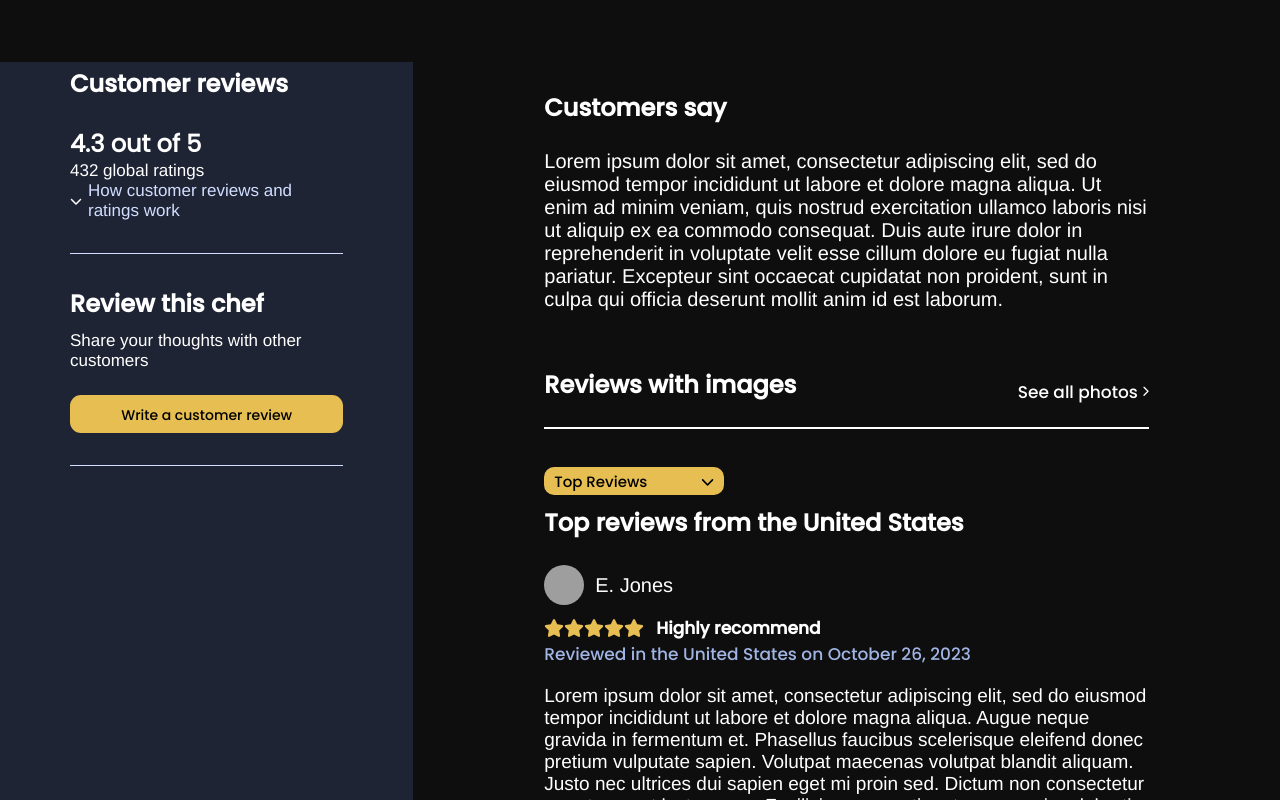
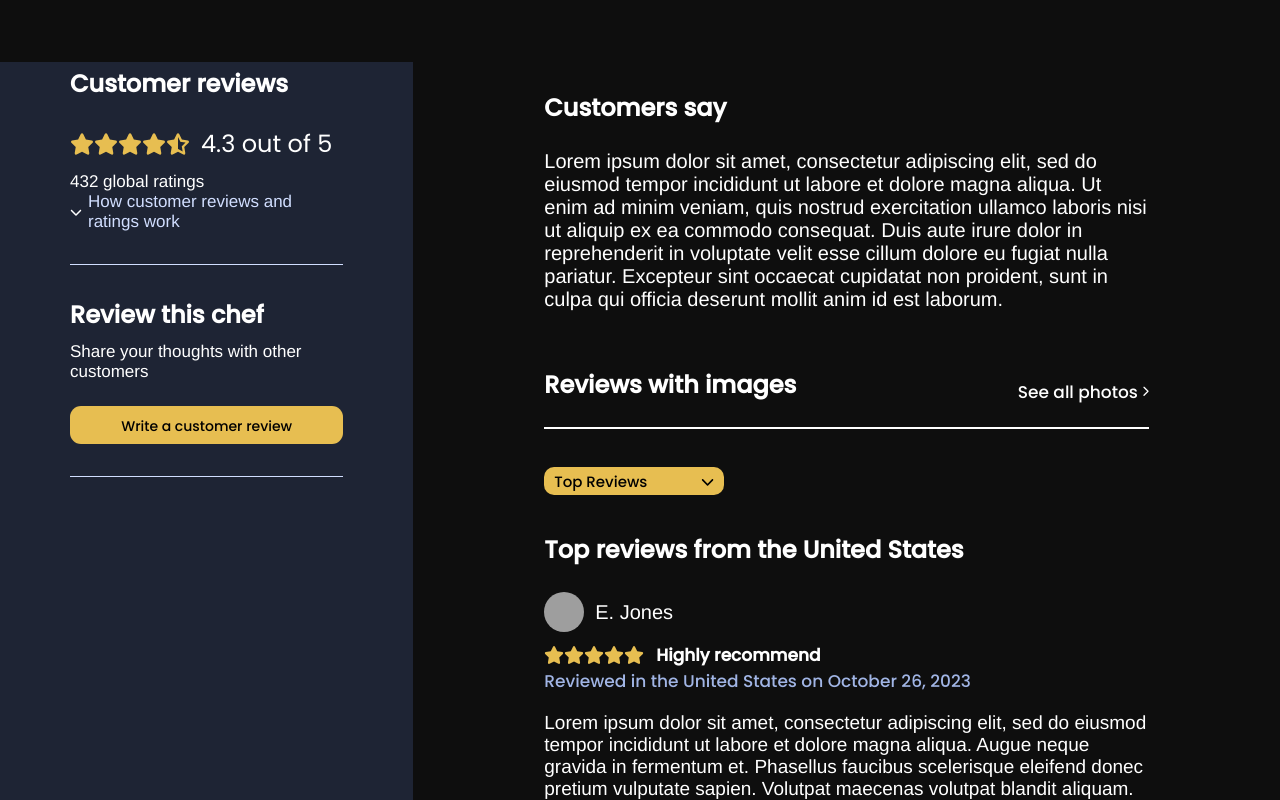
Before and after one commit to madelinegit/Gastron-Guru, a React (Vite) app: page / in a window 1280 px wide. Shown: the part 3900-4700 px from the top of the page. Built offline with nearby package versions, Linux system fonts and the light colour scheme; no server answers; grey boxes are pictures that could not be loaded.

Commit message:
hard code customer reviews stars

```diff
--- a/src/components/Rating/Rating.scss
+++ b/src/components/Rating/Rating.scss
@@ -20,12 +20,6 @@
   background-color: $dark-blue;
   padding: 49px 70px;
 
-  h3 {
-    color: $white;
-    font-family: 'Poppins', sans-serif;
-    font-size: 24px;
-  }
-
   p {
     font-size: 17px;
   }
@@ -35,6 +29,29 @@
     margin-top: 24px;
     font-family: 'PoppinsMedium', sans-serif;
     border-radius: 11px;
+  }
+
+  .customer-reviews {
+    display: flex;
+    align-items: center;
+    margin-bottom: 11px;
+
+    svg {
+      width: 24px;
+      height: 22px;
+
+      path {
+        fill: $gold;
+      }
+    }
+
+    h3 {
+      margin-left: 11px;
+      color: $white;
+      font-family: 'Poppins', sans-serif;
+      font-size: 24px;
+      font-weight: normal;
+    }
   }
 
   .sidebar-info {
@@ -92,6 +109,7 @@
   .dropdown {
     position: relative;
     display: inline-block;
+    margin-bottom: 27px;
 
     button.dropdown-btn {
       width: 180px;
--- a/src/components/Rating/index.tsx
+++ b/src/components/Rating/index.tsx
@@ -1,6 +1,6 @@
 import { useState } from 'react';
 import { FontAwesomeIcon } from '@fortawesome/react-fontawesome';
-import { faChevronDown, faChevronRight, faStar } from '@fortawesome/free-solid-svg-icons';
+import { faChevronDown, faChevronRight, faStar, faStarHalfStroke } from '@fortawesome/free-solid-svg-icons';
 import './Rating.scss';
 
 const Rating = () => {
@@ -13,10 +13,18 @@ const Rating = () => {
       <div className="rating-sidebar">
         <section>
           <h2>Customer reviews</h2>
-          <h3>{/* STARS */} 4.3 out of 5</h3>
+          <div className="customer-reviews">
+            <FontAwesomeIcon icon={faStar} />
+            <FontAwesomeIcon icon={faStar} />
+            <FontAwesomeIcon icon={faStar} />
+            <FontAwesomeIcon icon={faStar} />
+            <FontAwesomeIcon icon={faStarHalfStroke} />
+            <h3>4.3 out of 5</h3>
+          </div>
+
           <p>432 global ratings</p>
 
-          {/* ALL RATINGS */}
+          {/* INSERT ALL RATINGS HERE BASED ON REVIEWS MODAL */}
 
           <div className="sidebar-info">
             <FontAwesomeIcon icon={faChevronDown} size="xs" />
@@ -88,7 +96,7 @@ const Rating = () => {
             </p>
           </article>
 
-          <article>
+          <article className="reviews">
             <div className="user-info">
               <img src="https://placekitten.com/200/287" alt="User Avatar" />
               <p>Laura M.</p>
```
